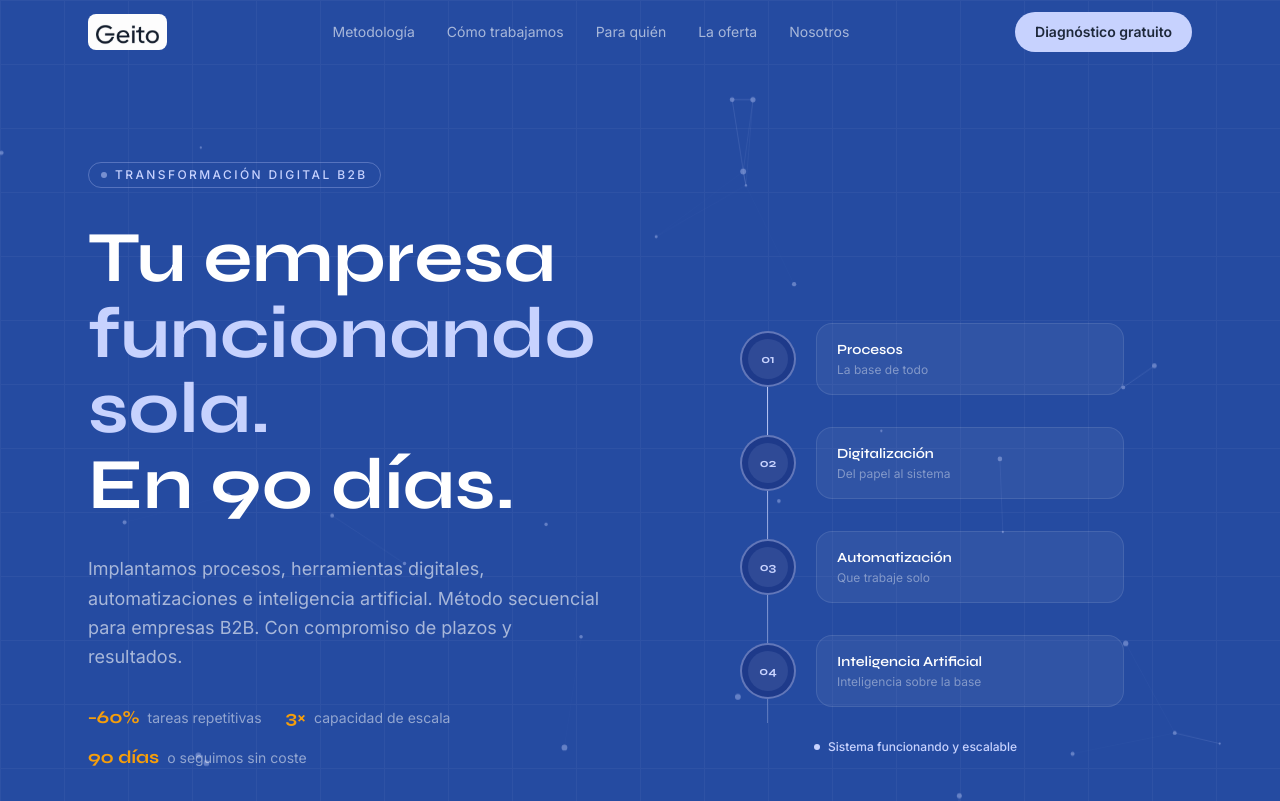
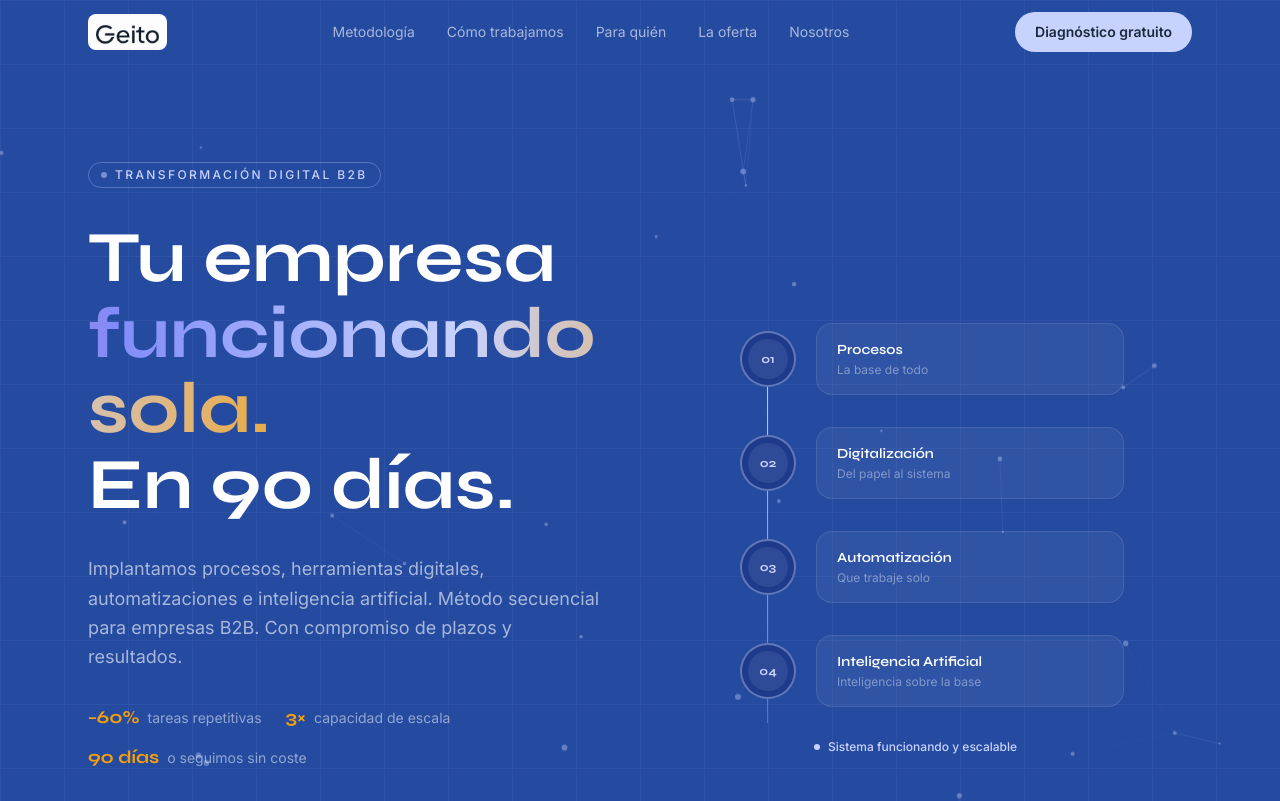
Before and after one commit to miguelangelraazaraujo-hub/Geito-with-Next, a Next.js app: page / in a window 1280 px wide. Shown: the top 801 px of the page. Built offline with nearby package versions, Linux system fonts and the light colour scheme.

Commit message:
Animaciones generales | Ajustes del navbar

```diff
--- a/src/components/Hero.tsx
+++ b/src/components/Hero.tsx
@@ -137,7 +137,7 @@ export default function Hero() {
             >
               Tu empresa
               <br />
-              <span className="text-[#c7d2fe]">funcionando sola.</span>
+              <span className="text-gradient-animated">funcionando sola.</span>
               <br />
               En 90 días.
             </h1>
--- a/src/components/Navbar.tsx
+++ b/src/components/Navbar.tsx
@@ -33,7 +33,7 @@ export default function Navbar() {
             src="/Geito-logo.jpeg"
             alt="Geito"
             className="h-9 w-auto rounded-lg"
-            style={{  }}
+            style={{}}
           />
         </a>
 
@@ -82,7 +82,7 @@ export default function Navbar() {
 
       {/* Mobile menu */}
       {open && (
-        <div className="lg:hidden bg-[#0f172a] border-t border-white/5 px-6 py-6 space-y-4">
+        <div className="lg:hidden bg-[#254ba1]/80 border-t border-white/5 px-6 py-6 space-y-4">
           {links.map((l) => (
             <a
               key={l.href}
```
